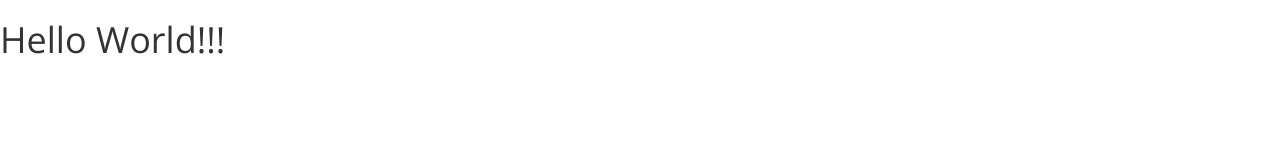
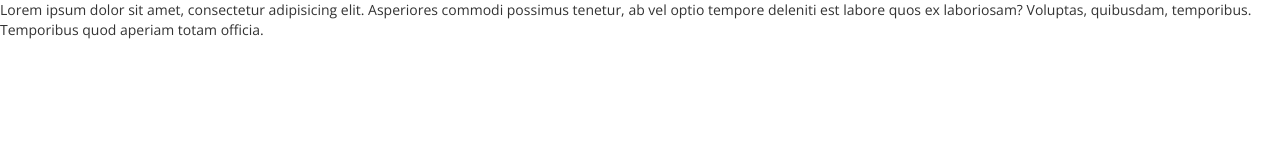
Before and after one commit to dmitriymarchen/Test-GIT, a plain HTML site: page index.html in a window 1280 px wide. Drawn offline with nearby package versions, Linux system fonts and the light colour scheme.

Commit message:
Third commit

```diff
--- a/index.html
+++ b/index.html
@@ -18,7 +18,7 @@
 	      <![endif]-->
   	</head>
   	<body>
-		<h1>Hello World!!!</h1>
+		<p>Lorem ipsum dolor sit amet, consectetur adipisicing elit. Asperiores commodi possimus tenetur, ab vel optio tempore deleniti est labore quos ex laboriosam? Voluptas, quibusdam, temporibus. Temporibus quod aperiam totam officia.</p>
 	  	<!-- SCRIPTS -->
 	  	<script src="js/jquery-2.2.4.js"></script>
 	  	<script src="js/bootstrap.js"></script>
```
